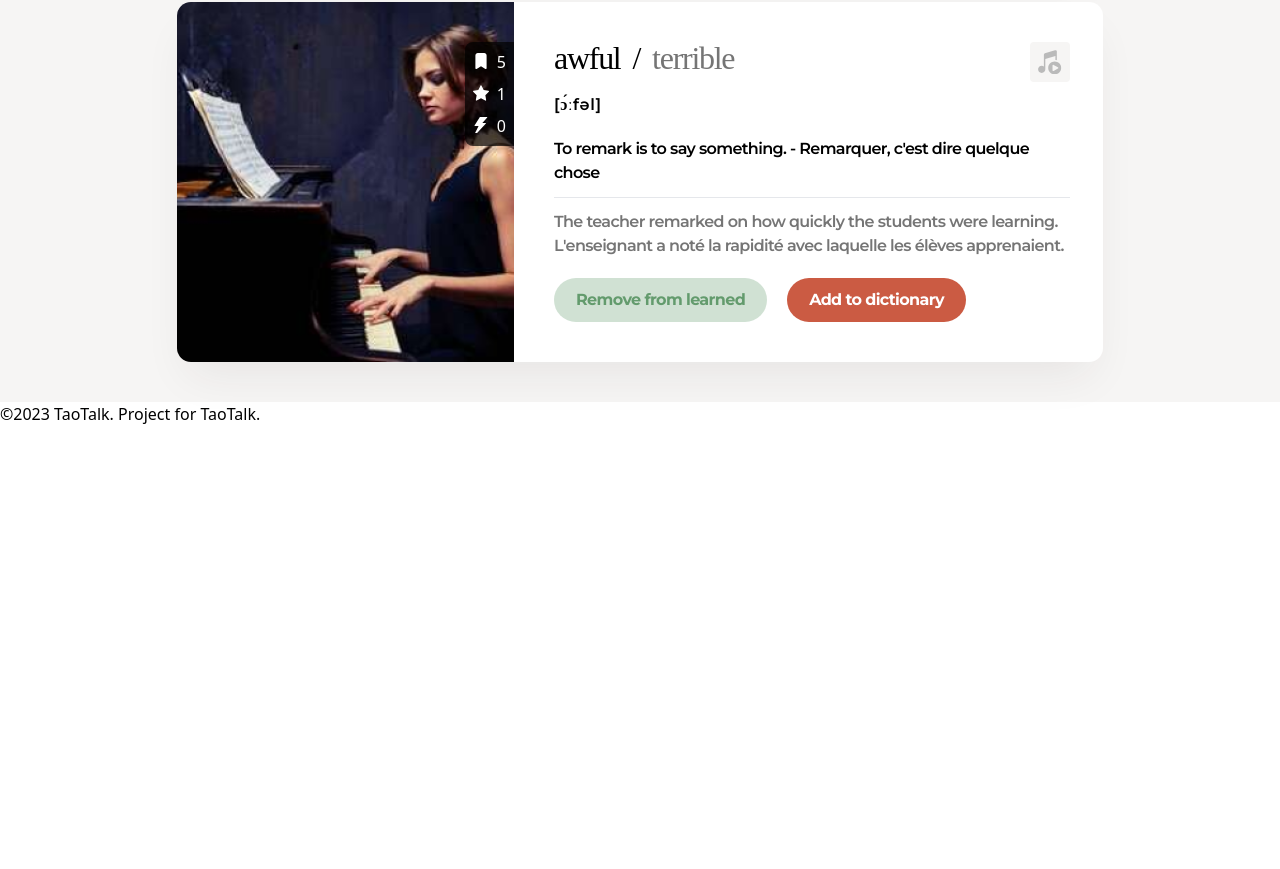
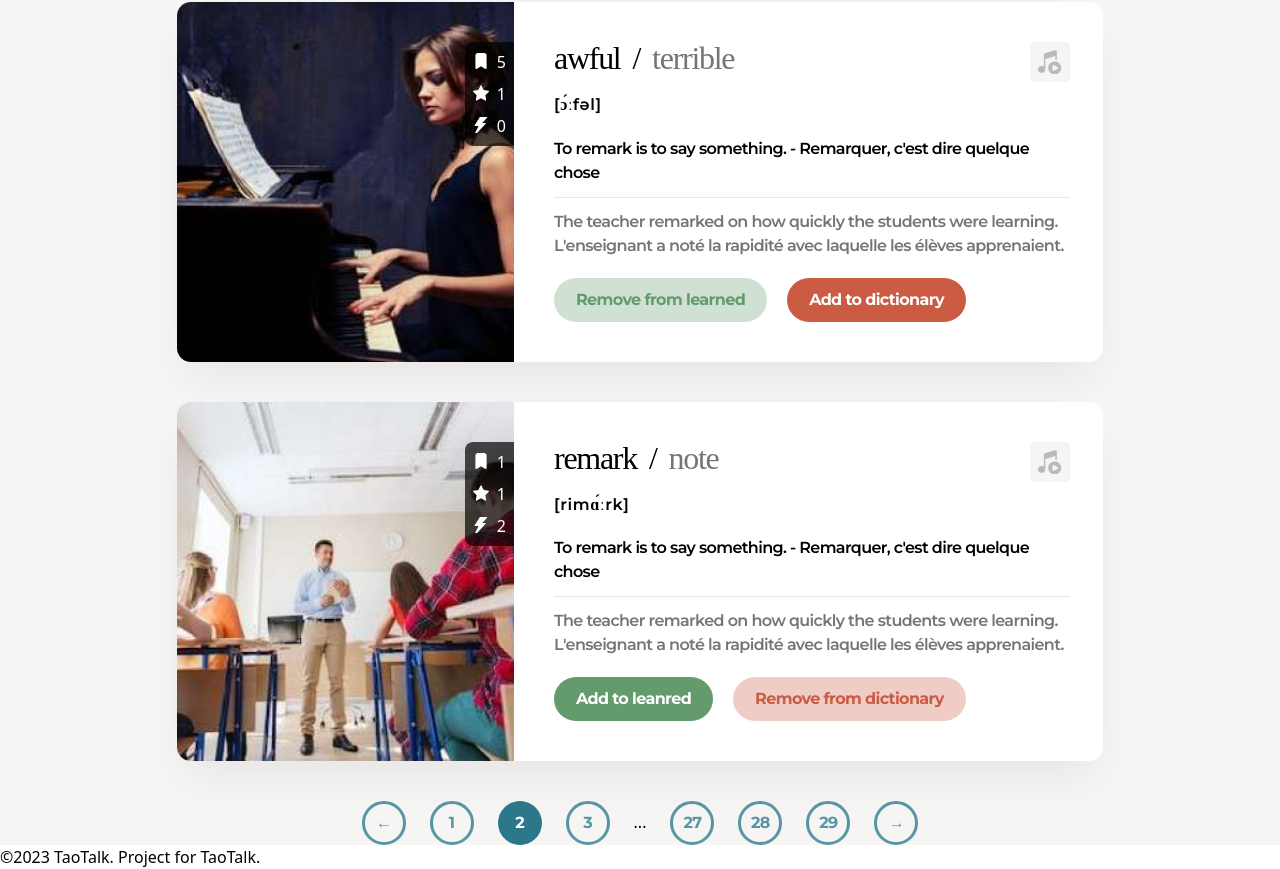
Before and after one commit to taodemy/taotalk, a Next.js app: page /textbook in a window 1280 px wide. Shown: the part 691-1560 px from the top of the page. Before the commit the page ends 1117 px from the top, so only its background shows below. Built offline with nearby package versions, Linux system fonts and the light colour scheme; a web font is replaced by a local one.

Commit message:
feat: add PageNumber component

```diff
--- a/src/components/Shared/Buttons/Buttons.module.scss
+++ b/src/components/Shared/Buttons/Buttons.module.scss
@@ -179,7 +179,7 @@
     background-color: rgba(89, 150, 165, 0.3);
   }
   &:active {
-    background-color: $orange;
+    background-color: $cyanDark;
     color: $white;
   }
 }
--- a/src/components/Shared/Buttons/RegularButton.tsx
+++ b/src/components/Shared/Buttons/RegularButton.tsx
@@ -21,7 +21,6 @@ export const getButtonClass = (color: ButtonColor, outline: boolean) => {
       return outline ? styles.outlineButtonPinkDarkColor : '';
     case 'greyIcon':
       return outline ? styles.outlineButtonGreyIconColor : '';
-
     case 'cyan':
       return outline ? styles.outlineButtonCyanColor : '';
     case 'green':
--- /dev/null
+++ b/src/components/Textbook/PageNumber.tsx
@@ -0,0 +1,20 @@
+import React from 'react';
+import Button from '../Shared/Buttons';
+import Styles from './textbook.module.scss';
+const PageNumber = () => {
+  return (
+    <div className={Styles.pageNumber}>
+      <Button outline={true} color={'cyan'} label="←" size="round" />
+      <Button outline={true} color={'cyan'} label="1" size="round" />
+      <Button outline={false} color={'cyanDark'} label="2" size="round" />
+      <Button outline={true} color={'cyan'} label="3" size="round" />
+      <p className="paragrahp--p1">...</p>
+      <Button outline={true} color={'cyan'} label="27" size="round" />
+      <Button outline={true} color={'cyan'} label="28" size="round" />
+      <Button outline={true} color={'cyan'} label="29" size="round" />
+      <Button outline={true} color={'cyan'} label="→" size="round" />
+    </div>
+  );
+};
+
+export default PageNumber;
--- a/src/components/Textbook/index.tsx
+++ b/src/components/Textbook/index.tsx
@@ -6,6 +6,7 @@ import Button from '../Shared/Buttons';
 import Subheading from './Subheading';
 import WordDetail from './WordDetail';
 import Empty from './Empty';
+import PageNumber from './PageNumber';
 const Dictionary = () => {
   interface Word {
     name: string;
@@ -53,6 +54,20 @@ const Dictionary = () => {
           encountered: 5,
           learned: 1,
           bestSeries: 0,
+        },
+        {
+          name: 'remark',
+          synonyms: 'note',
+          phonetic: '[rimɑ́ːrk]',
+          definition: "To remark is to say something. - Remarquer, c'est dire quelque chose",
+          example:
+            "The teacher remarked on how quickly the students were learning. L'enseignant a noté la rapidité avec laquelle les élèves apprenaient.",
+          isLearnt: false,
+          inDictionary: true,
+          imgSrc: 'remark.png',
+          encountered: 1,
+          learned: 1,
+          bestSeries: 2,
         },
       ],
     },
@@ -153,6 +168,9 @@ const Dictionary = () => {
           <Empty />
         )}
       </section>
+      <section>
+        <PageNumber />
+      </section>
     </article>
   );
 };
--- a/src/components/Textbook/textbook.module.scss
+++ b/src/components/Textbook/textbook.module.scss
@@ -333,7 +333,16 @@
         gap:14px;
       }
     }
+  }
 
+  // style for pageNumber
+  .pageNumber{
+    display: flex;
+    gap:24px;
+    align-items: baseline;
+    p{
+      color: $black;
+    }
   }
 
 }
```
